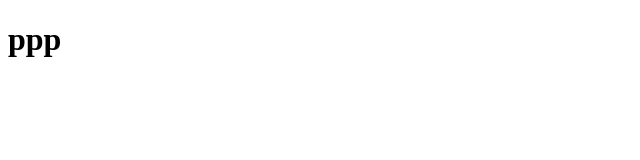
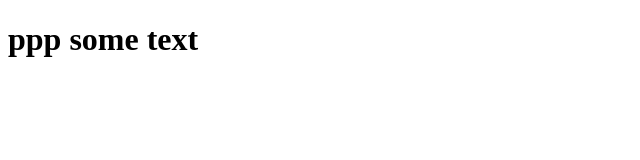
Before and after one commit to rgudymyak/Git-hub-lesson, a plain HTML site: page index.html in a window 1280 px wide. Shown: the whole page, without its empty margins (0-640 px from the left). Drawn offline with Linux system fonts and the light colour scheme.

Commit message:
add some text

```diff
--- a/index.html
+++ b/index.html
@@ -7,6 +7,6 @@
 	<title>Document</title>
 </head>
 <body>
-	<h1>ppp</h1>
+	<h1>ppp some text</h1>
 </body>
 </html>
```
